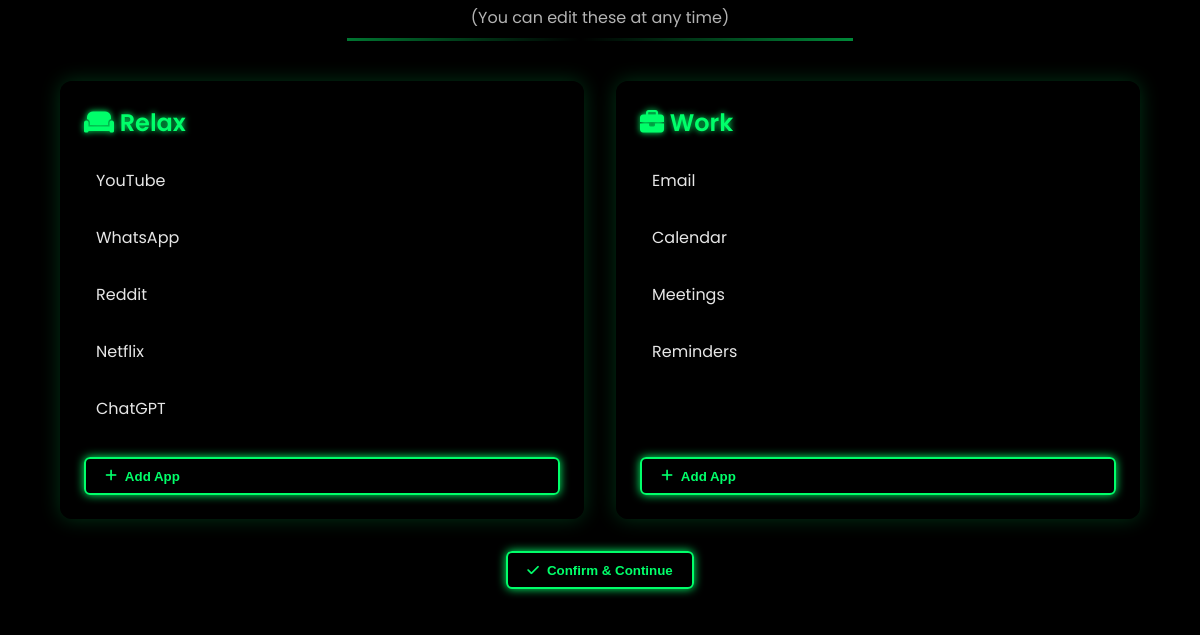
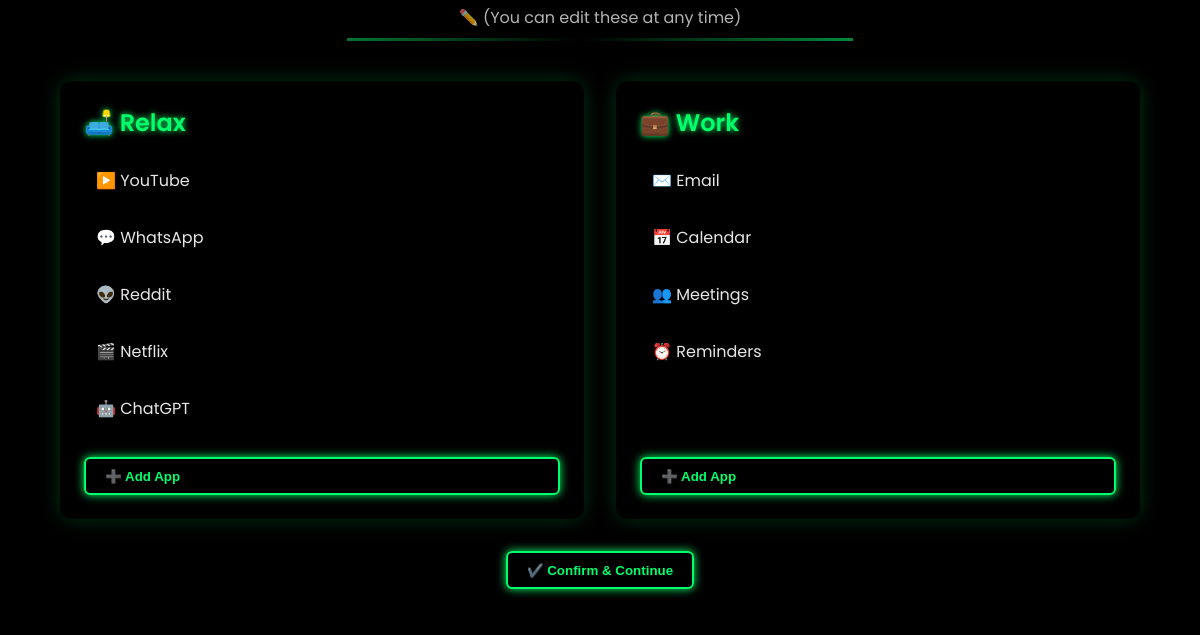
Before and after one commit to MaharshiPatel2274/NeuroPilot, an Electron app: page views/landing.html in a window 1200 px wide. Shown: the part 107-742 px from the top of the page. Drawn offline with Linux system fonts and the light colour scheme; a small style sheet from the web is missing.

Commit message:
New Landing page with emojis

```diff
--- a/views/landing.html
+++ b/views/landing.html
@@ -14,53 +14,53 @@
 </head>
 <body>
   <div class="landing-header">
-    <h1>Sort services according to their category</h1>
-    <p class="subtitle">(You can edit these at any time)</p>
+    <h1> Sort services according to their category</h1>
+    <p class="subtitle">✏️ (You can edit these at any time)</p>
     <div class="underline"></div>
   </div>
 
   <div class="container">
     <div class="zone relax">
-      <h2><i class="fas fa-couch"></i> Relax</h2>
+      <h2>🛋️ Relax</h2>
       <ul class="apps-list" id="relax-list">
-        <li class="app-card">YouTube</li>
-        <li class="app-card">WhatsApp</li>
-        <li class="app-card">Reddit</li>
-        <li class="app-card">Netflix</li>
-        <li class="app-card">ChatGPT</li>
+        <li class="app-card">▶️ YouTube</li>
+        <li class="app-card">💬 WhatsApp</li>
+        <li class="app-card">👽 Reddit</li>
+        <li class="app-card">🎬 Netflix</li>
+        <li class="app-card">🤖 ChatGPT</li>
       </ul>
       <button class="add-btn" data-zone="relax">
-        <i class="fas fa-plus"></i> Add App
+        ➕ Add App
       </button>
     </div>
 
     <div class="zone work">
-      <h2><i class="fas fa-briefcase"></i> Work</h2>
+      <h2>💼 Work</h2>
       <ul class="apps-list" id="work-list">
-        <li class="app-card">Email</li>
-        <li class="app-card">Calendar</li>
-        <li class="app-card">Meetings</li>
-        <li class="app-card">Reminders</li>
+        <li class="app-card">✉️ Email</li>
+        <li class="app-card">📅 Calendar</li>
+        <li class="app-card">👥 Meetings</li>
+        <li class="app-card">⏰ Reminders</li>
       </ul>
       <button class="add-btn" data-zone="work">
-        <i class="fas fa-plus"></i> Add App
+        ➕ Add App
       </button>
     </div>
   </div>
 
   <div class="confirm-container">
     <button id="confirm-btn">
-      <i class="fas fa-check"></i> Confirm &amp; Continue
+      ✔️ Confirm &amp; Continue
     </button>
   </div>
 
   <div id="app-modal" class="modal hidden">
     <div class="modal-content">
-      <h3>Add a Service to <span id="modal-zone-name"></span></h3>
-      <input type="text" id="new-app-name" placeholder="e.g. Spotify" />
+      <h3>➕ Add a Service to <span id="modal-zone-name"></span></h3>
+      <input type="text" id="new-app-name" placeholder="🎵 e.g. Spotify" />
       <div class="modal-actions">
-        <button id="save-app">Save</button>
-        <button id="cancel-app">Cancel</button>
+        <button id="save-app">💾 Save</button>
+        <button id="cancel-app">✖️ Cancel</button>
       </div>
     </div>
   </div>
```
